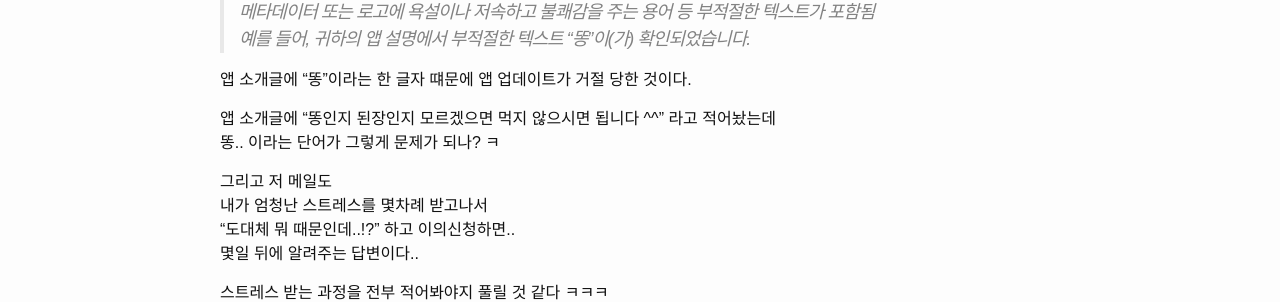
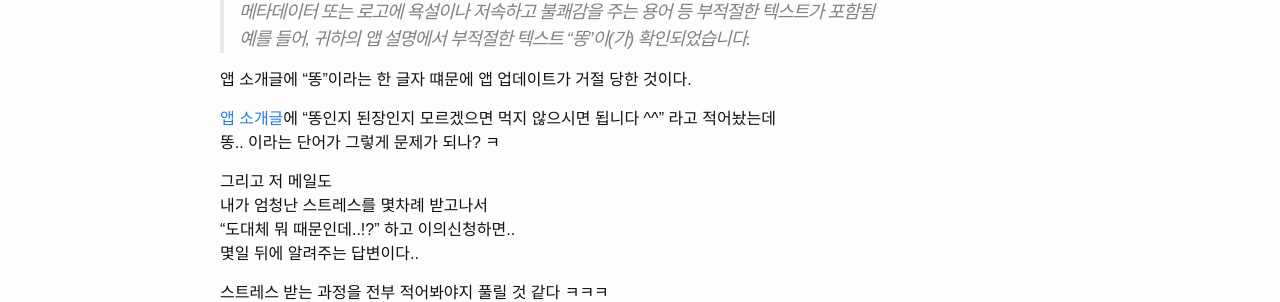
Before and after one commit to dveamer/dveamer.github.io, a Jekyll site: the page built from _posts/Diary/2018-06-04-DifficultiesOfDevelopingApp.md, in a window 1280 px wide and 900 px high, scrolled down 1141 px. Shown: the part 150-452 px from the top of the window. Built offline with Jekyll 4.4.1, drawn with Linux system fonts in a browser that asks for light colours; comment, search, counter and statistics services are not loaded; some of the changed lines change nothing that is shown.

Commit message:
homepage

```diff
--- a/_posts/Diary/2018-06-04-DifficultiesOfDevelopingApp.md
+++ b/_posts/Diary/2018-06-04-DifficultiesOfDevelopingApp.md
@@ -32,7 +32,7 @@ categories: Difficulties
 
 앱 소개글에 "똥"이라는 한 글자 떄문에 앱 업데이트가 거절 당한 것이다.
 
-앱 소개글에 "똥인지 된장인지 모르겠으면 먹지 않으시면 됩니다 ^^" 라고 적어놨는데
+[앱 소개글](https://play.google.com/store/apps/details?id=com.dveamer.goso)에 "똥인지 된장인지 모르겠으면 먹지 않으시면 됩니다 ^^" 라고 적어놨는데
 똥.. 이라는 단어가 그렇게 문제가 되나? ㅋ
 
 
```
